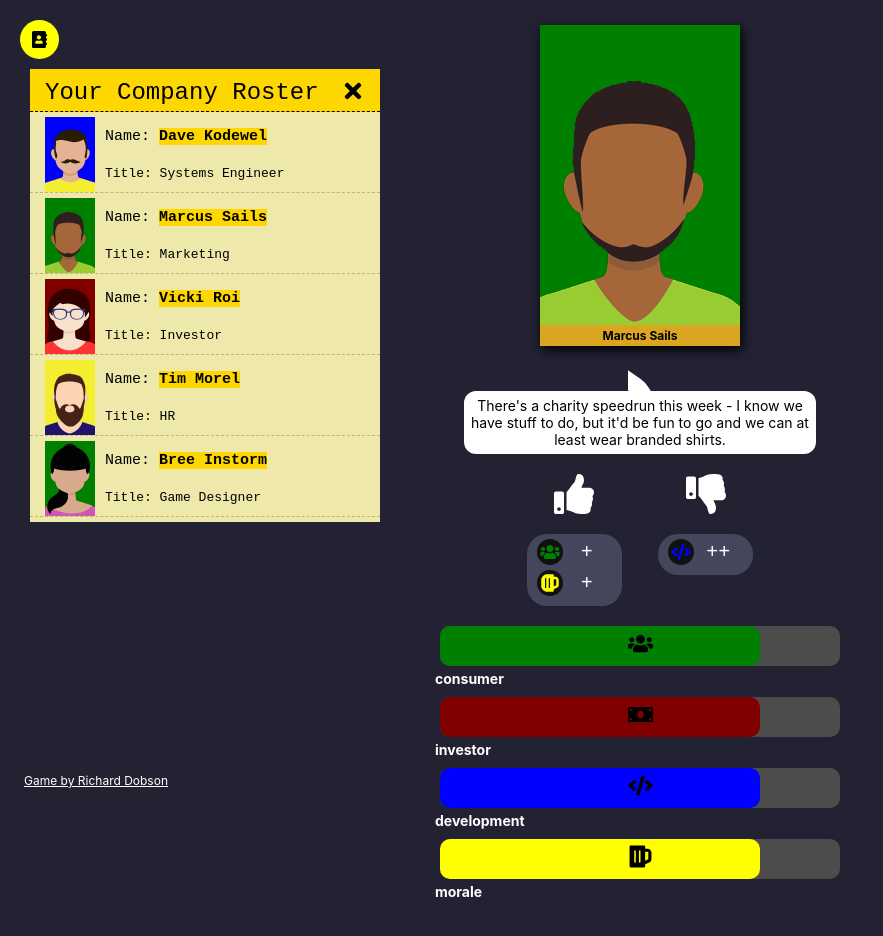
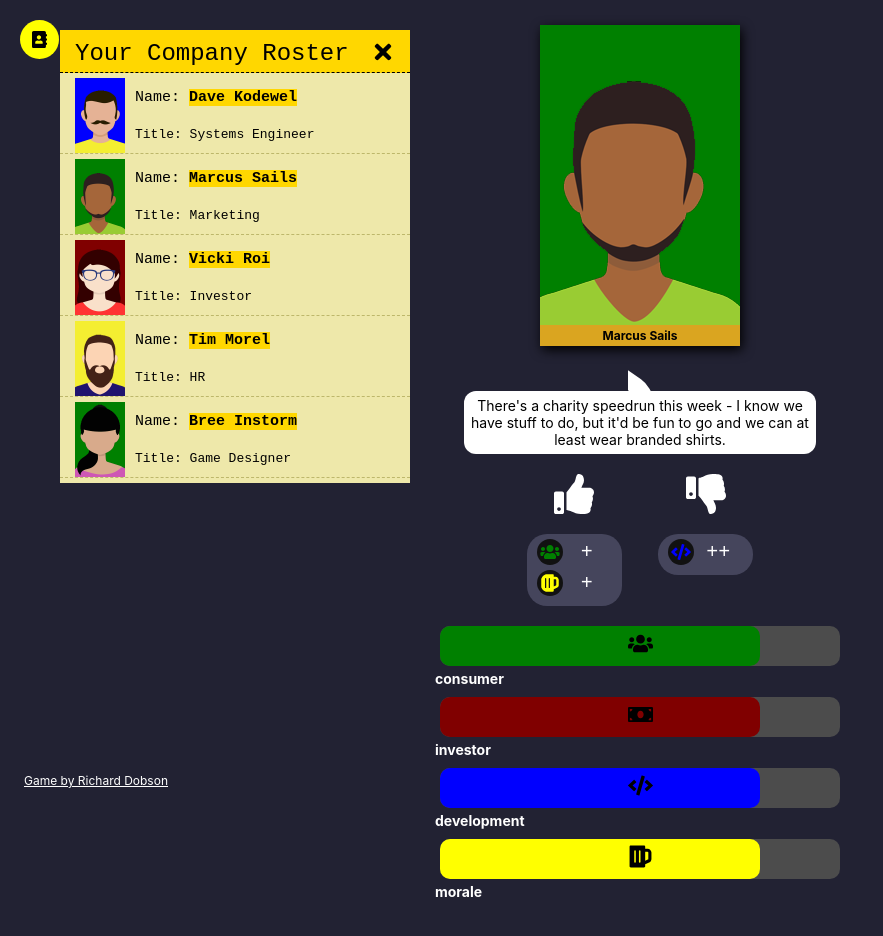
Before and after one commit to rpdobson123/dividends, a React (Create React App) app: page / in a window 1280 px wide. Both pictures are taken after a click on the element 39 px from the left and 39 px from the top of the page. Shown: the top 936 px of the page, without its empty margins (0-883 px from the left). Built offline with nearby package versions, Linux system fonts and the light colour scheme.

Commit message:
fix buttons

```diff
--- a/src/App.css
+++ b/src/App.css
@@ -198,8 +198,6 @@ body {
   flex-direction: column;
   left: 20px;
   top: 20px;
-  width: calc(100% - 20px);
-  height: calc(100% - 20px);
 }
 .action-bar .roster-button:hover {
   border: 2px solid black;
@@ -223,6 +221,9 @@ body {
 
 /*  roster */
 .employee-roster-container {
+  position: absolute;
+  left: 50px;
+  top: 20px;
   margin: 10px;
   background-color: palegoldenrod;
   color: black;
--- a/src/game/ui/action-bar.jsx
+++ b/src/game/ui/action-bar.jsx
@@ -5,11 +5,16 @@ export const ActionBar = (props) => {
   const [showRoster, setShowRoster] = useState(false);
 
   return (
-    <div className="action-bar">
-      <div onClick={() => setShowRoster(!showRoster)} className="roster-button">
-        <FaAddressBook />
+    <>
+      <div className="action-bar">
+        <div
+          onClick={() => setShowRoster(!showRoster)}
+          className="roster-button"
+        >
+          <FaAddressBook />
+        </div>
       </div>
       {showRoster && <Roster onClose={() => setShowRoster(false)} />}
-    </div>
+    </>
   );
 };
```
